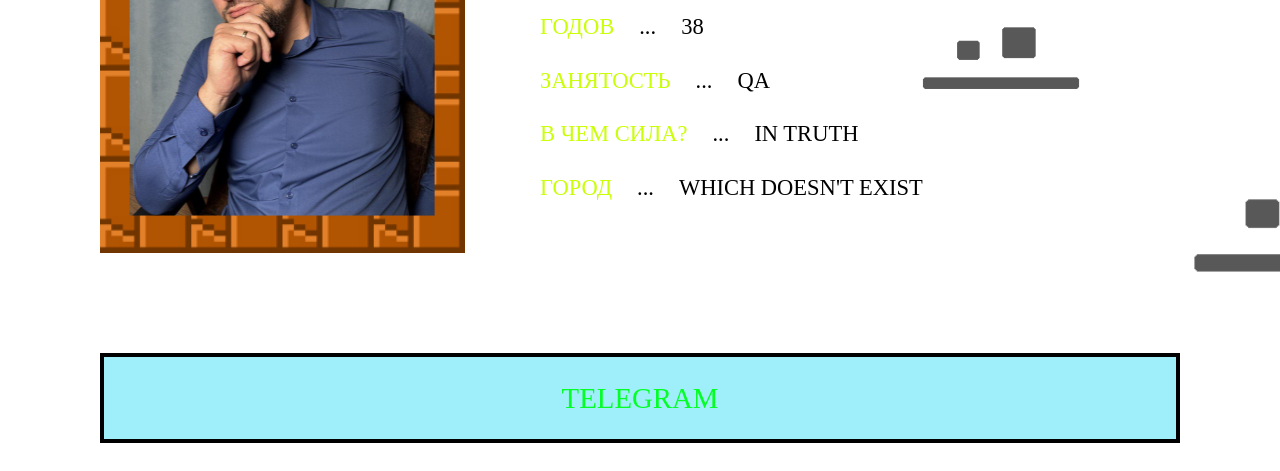
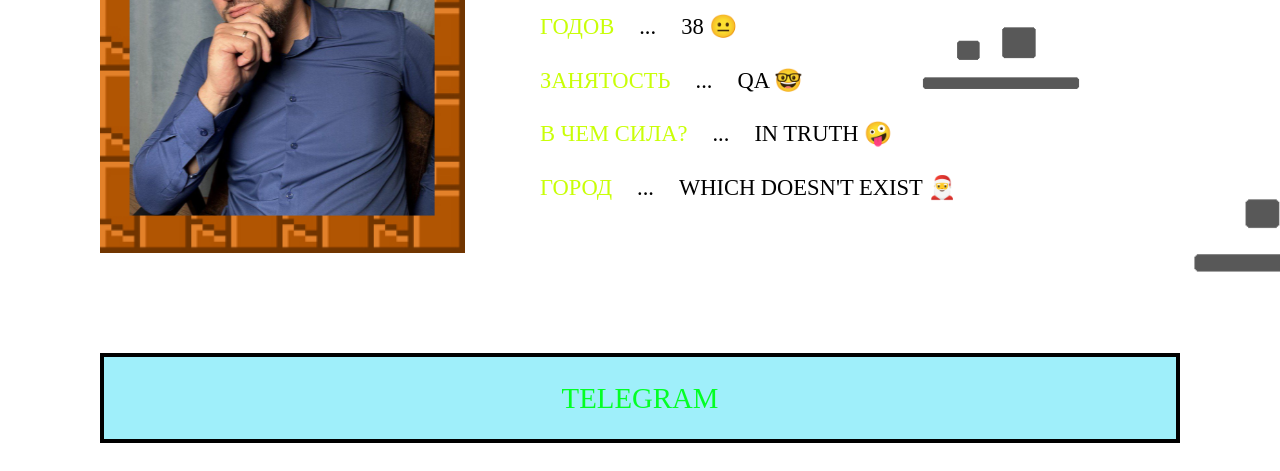
Before and after one commit to TimoteoQA/TimoteoQA.github.io, a plain HTML site: page index.html in a window 1280 px wide. Shown: the part 303-774 px from the top of the page. Drawn offline with Linux system fonts and the light colour scheme; files whose address does not match are found by name.

Commit message:
добавлены эмодзи

```diff
--- a/index.html
+++ b/index.html
@@ -78,10 +78,10 @@
                      <div>АДМАКИН</div>
                   </div>
                   <div>
-                     <div class="list"><span>Годов</span><span>...</span><span>38</span></div>
-                     <div class="list"><span>Занятость</span><span>...</span><span>QA</span></div>
-                     <div class="list"><span>В чем сила?</span><span>...</span><span>in truth</span></div>
-                     <div class="list"><span>Город</span><span>...</span><span>which doesn't exist</span></div>
+                     <div class="list"><span>Годов</span><span>...</span><span>38 😐</span></div>
+                     <div class="list"><span>Занятость</span><span>...</span><span>QA 🤓</span></div>
+                     <div class="list"><span>В чем сила?</span><span>...</span><span>in truth 🤪</span></div>
+                     <div class="list"><span>Город</span><span>...</span><span>which doesn't exist 🎅</span></div>
 
                   </div>
                </div>
```
